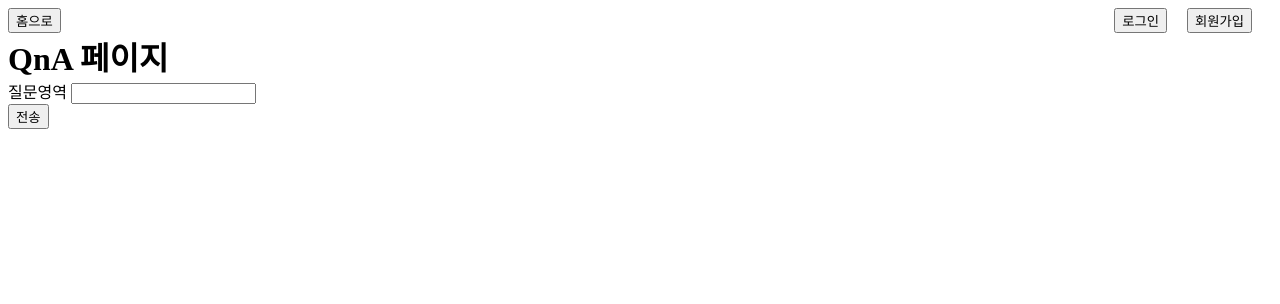
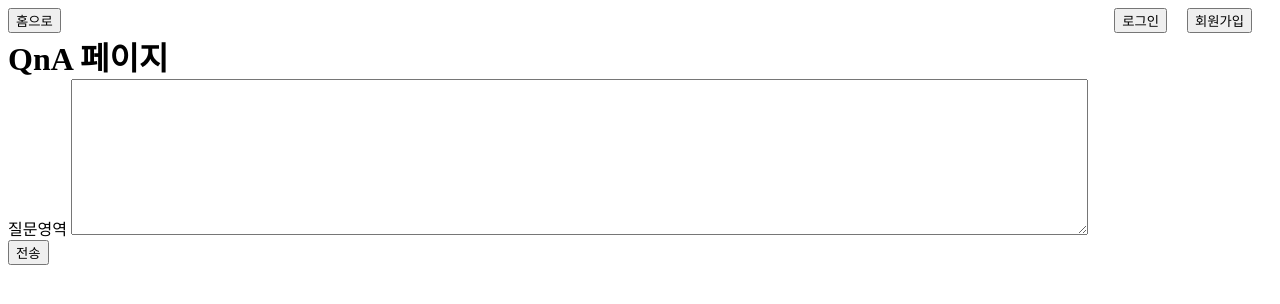
Before and after one commit to yeseong31/backEnd, a Django app: template templates/common/qna_main.html in a window 1280 px wide. Shown: the top 304 px of the page. Run offline with Django 3.2, Linux system fonts and the light colour scheme; the template is opened without the code that fills it, so the values that code supplies are empty.

Commit message:
0425 질문영역 확장(백엔드-테스트)

```diff
--- a/templates/common/qna_main.html
+++ b/templates/common/qna_main.html
@@ -10,7 +10,7 @@
         {% include "form_errors.html" %}
         <div>
             <label for="text_area"> 질문영역 </label>
-            <input type="text" name="text_area" id="text_area">
+            <textarea style="width: 80%;" name="text_area" id="text_area" rows="10"></textarea>
         </div>
         <button type="submit" value="send"> 전송 </button>
     </form>
```
